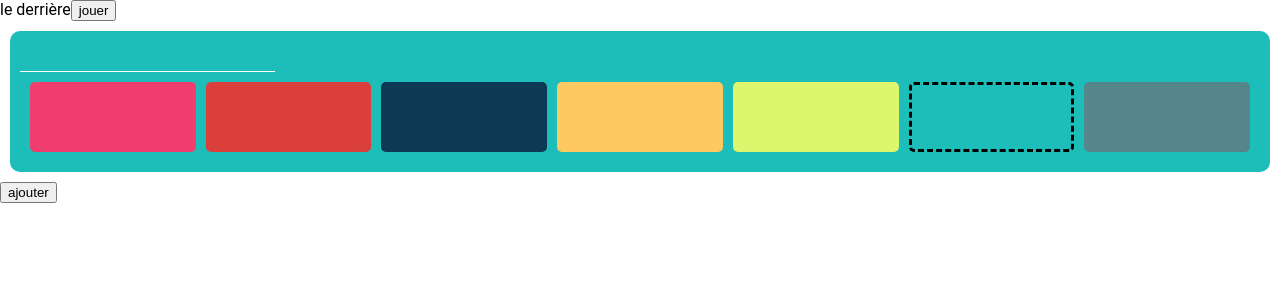
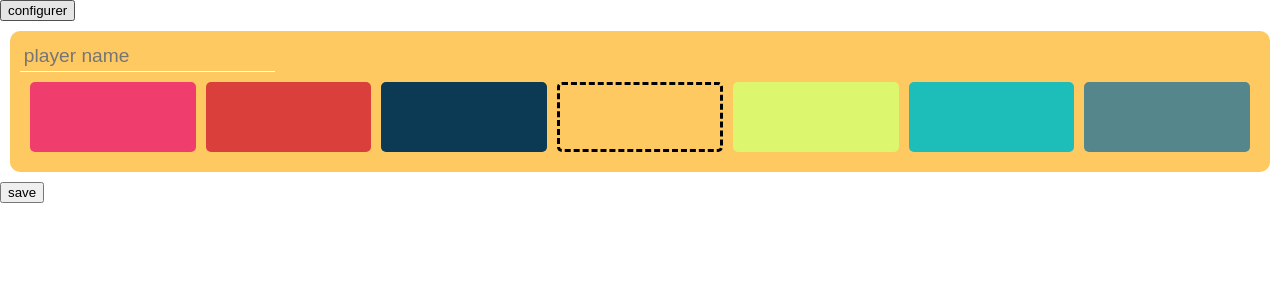
Before and after one commit to mouton-rebelle/score, a Next.js app: page / in a window 1280 px wide. Both pictures are taken after a click on the button "configurer". Shown: the top 300 px of the page. Built offline with nearby package versions, Linux system fonts and the light colour scheme.

Commit message:
switched to a global useReducer

```diff
--- a/components/color/color-picker.tsx
+++ b/components/color/color-picker.tsx
@@ -1,6 +1,6 @@
 import * as React from 'react'
 import { ColorPalette, Color } from './color.styled'
-import * as colors from './colors'
+import { colors } from './colors'
 
 export const ColorPicker = ({
   color,
@@ -11,7 +11,7 @@ export const ColorPicker = ({
 }) => {
   return (
     <ColorPalette>
-      {colors.player.map((c) => (
+      {colors.map((c) => (
         <Color
           key={c}
           $color={c}
--- a/components/color/colors.ts
+++ b/components/color/colors.ts
@@ -1,4 +1,4 @@
-export const player = [
+export const colors = [
   '#ef3e6e',
   '#da3f3b',
   '#0c3953',
--- /dev/null
+++ b/components/config.tsx
@@ -0,0 +1,43 @@
+import * as React from 'react'
+
+import { type Actions, type Player, buildNewPlayer } from './state'
+
+import { PlayerEdit } from './player/player-edit'
+
+export const Config = ({
+  players,
+  dispatch,
+}: {
+  players: Player[]
+  dispatch: React.Dispatch<Actions>
+}) => {
+  const [newPlayer, setNewPlayer] = React.useState<Player>(buildNewPlayer())
+  return (
+    <div>
+      {players.map((player) => (
+        <PlayerEdit
+          key={player.id}
+          player={player}
+          update={({ id, name, color }) =>
+            dispatch({ type: 'editPlayer', payload: { id, name, color } })
+          }
+        />
+      ))}
+      <PlayerEdit player={newPlayer} update={setNewPlayer} />
+      <button
+        onClick={() => {
+          dispatch({
+            type: 'addPlayer',
+            payload: {
+              name: newPlayer.name,
+              color: newPlayer.color,
+            },
+          })
+          setNewPlayer(buildNewPlayer())
+        }}
+      >
+        save
+      </button>
+    </div>
+  )
+}
--- a/components/player/player-display.tsx
+++ b/components/player/player-display.tsx
@@ -1,6 +1,6 @@
 import * as React from 'react'
 
-import { Player } from '../definitions'
+import { Player } from '../state'
 import { PlayerContainer, PlayerGrid } from './player.styled'
 
 export const PlayerDisplay = ({ player }: { player: Player }) => {
--- a/components/player/player-edit.tsx
+++ b/components/player/player-edit.tsx
@@ -1,20 +1,25 @@
 import * as React from 'react'
 
-import { Player } from '../definitions'
+import { Player } from '../state'
 import { PlayerContainer } from './player.styled'
 import { ColorPicker } from '../color/color-picker'
-type PlayerEditProps = { player: Player; save: (p: Player) => void }
+type PlayerEditProps = {
+  player: Player
+  update: (p: Player) => void
+  remove?: (p: Player) => void
+}
 
-export const PlayerEdit = ({ player, save }: PlayerEditProps) => {
+export const PlayerEdit = ({ player, update }: PlayerEditProps) => {
   return (
     <PlayerContainer $color={player.color}>
       <input
         value={player.name}
-        onChange={(evt) => save({ ...player, name: evt.target.value })}
+        placeholder="player name"
+        onChange={(evt) => update({ ...player, name: evt.target.value })}
       />
       <ColorPicker
         color={player.color}
-        onChange={(color) => save({ ...player, color })}
+        onChange={(color) => update({ ...player, color })}
       />
     </PlayerContainer>
   )
--- a/components/reducers/player-reducer.ts
+++ /dev/null
@@ -1 +0,0 @@
-import { Player } from '../player'
--- /dev/null
+++ b/components/state.ts
@@ -0,0 +1,87 @@
+import { colors } from './color/colors'
+
+const getKey = () => Math.random().toString(36).substring(2, 8)
+
+function readFromLocalstorage<T>(key: string, defaultValue: T) {
+  if (typeof window === 'undefined') return defaultValue
+  const item = window.localStorage.getItem(key)
+  // Parse stored json or if none return initialValue
+  return item ? JSON.parse(item) : defaultValue
+}
+function writeValue<T>(key: string, value: T) {
+  if (typeof window === 'undefined') return
+  window.localStorage.setItem(key, JSON.stringify(value))
+}
+export type ScoreVariance = {
+  variance: number
+  timestamp: number
+}
+export type Player = {
+  id: string
+  name: string
+  score: number
+  color: string
+  lastUpdates: ScoreVariance[]
+}
+type AppState = {
+  players: Player[]
+  archivedPlayers: Player[]
+}
+
+export function buildNewPlayer(): Player {
+  return {
+    id: '',
+    score: 0,
+    name: '',
+    color: colors[Math.floor(Math.random() * colors.length)],
+    lastUpdates: [],
+  }
+}
+
+const players = readFromLocalstorage<Player[]>('players', [])
+const archivedPlayers = readFromLocalstorage<Player[]>('archive', [])
+
+export const initialState: AppState = {
+  players,
+  archivedPlayers,
+}
+
+type AddPlayerAction = {
+  type: 'addPlayer'
+  payload: { name: string; color: string }
+}
+type EditPlayerAction = {
+  type: 'editPlayer'
+  payload: { id: string; name: string; color: string }
+}
+export type Actions = AddPlayerAction | EditPlayerAction
+export const scoreReducer = (state: AppState, action: Actions): AppState => {
+  switch (action.type) {
+    case 'addPlayer': {
+      const updatedPlayers = [
+        ...state.players,
+        {
+          id: getKey(),
+          name: action.payload.name,
+          color: action.payload.color,
+          score: 0,
+          lastUpdates: [],
+        },
+      ]
+      writeValue('players', updatedPlayers)
+      return {
+        ...state,
+        players: updatedPlayers,
+      }
+    }
+    case 'editPlayer': {
+      const updatedPlayers = state.players.map((p: Player) =>
+        p.id === action.payload.id
+          ? { ...p, color: action.payload.color, name: action.payload.name }
+          : p
+      )
+      writeValue('players', updatedPlayers)
+      return { ...state, players: updatedPlayers }
+    }
+  }
+}
--- a/package.json
+++ b/package.json
@@ -8,6 +8,7 @@
     "lint": "next lint"
   },
   "dependencies": {
+    "d3-color": "^3.1.0",
     "next": "12.0.4",
     "react": "17.0.2",
     "react-dom": "17.0.2",
--- a/pages/index.tsx
+++ b/pages/index.tsx
@@ -1,74 +1,19 @@
-import { useState, useCallback } from 'react'
-import { useLocalStorage } from '../helpers/use-localstorage'
-import { Player } from '../components/player'
-import { PlayerDisplay } from '../components/player/player-display'
-import { PlayerEdit } from '../components/player/player-edit'
-import * as api from '../helpers/api'
+import * as React from 'react'
+import { Config } from '../components/config'
+import { initialState, scoreReducer } from '../components/state'
 
 export default function App() {
-  const [configActive, setConfigActive] = useState(false)
-  const [players, setPlayers] = useLocalStorage<Player[]>('players', [])
-  const [newPlayer, setNewPlayer] = useState<Player>(api.createPlayer())
-
-  const changePlayerScore = useCallback(
-    (playerKey: number, variance: number) => {
-      setPlayers(
-        players.map((player, key) =>
-          key === playerKey
-            ? { ...player, score: player.score + variance }
-            : player
-        )
-      )
-    },
-    [players, setPlayers]
-  )
-  const removePlayer = useCallback(
-    (playerKey) => {
-      setPlayers(api.removePlayerAt(players, playerKey))
-    },
-    [players, setPlayers]
-  )
-
+  const [configActive, setConfigActive] = React.useState(false)
+  const [state, dispatch] = React.useReducer(scoreReducer, initialState)
   return (
     <>
+      <button onClick={() => setConfigActive((c) => !c)}>configurer</button>
       {configActive ? (
         <div>
-          le derrière
-          <button onClick={() => setConfigActive(false)}>jouer</button>
-          <div>
-            {players.map((p, i) => (
-              <div key={i}>
-                <PlayerEdit
-                  player={p}
-                  save={(updatedPlayer) =>
-                    setPlayers(api.updatePlayerAt(players, i, updatedPlayer))
-                  }
-                />
-                <button onClick={() => removePlayer(i)}>poubelle</button>
-              </div>
-            ))}
-          </div>
-          <form
-            onSubmit={(evt) => {
-              evt.preventDefault()
-              setPlayers(api.addPlayer(players, { ...newPlayer }))
-              setNewPlayer(api.createPlayer())
-            }}
-          >
-            <PlayerEdit player={newPlayer} save={setNewPlayer} />
-            <button>ajouter</button>
-          </form>
+          <Config players={state.players} dispatch={dispatch} />
         </div>
       ) : (
-        <div>
-          le devant
-          <div>
-            {players.map((p, i) => (
-              <PlayerDisplay key={i} player={p} />
-            ))}
-          </div>
-          <button onClick={() => setConfigActive(true)}>configurer</button>
-        </div>
+        <div>le devant</div>
       )}
     </>
   )
```
Also changed, not shown: components/player.d.ts (deleted, +0 -11 lines), helpers/use-localstorage.ts (+12 -12 lines), 2 other files (tests, documents, lock files or other folders).
